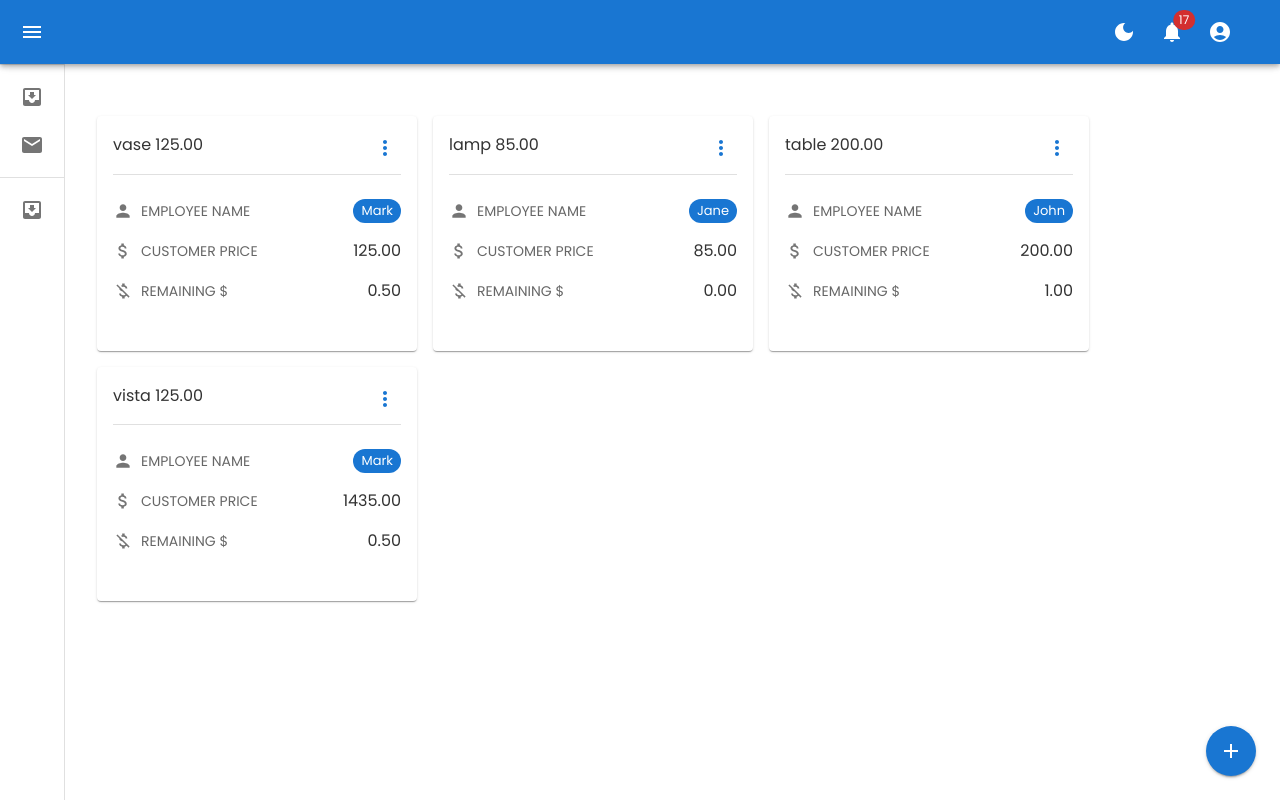
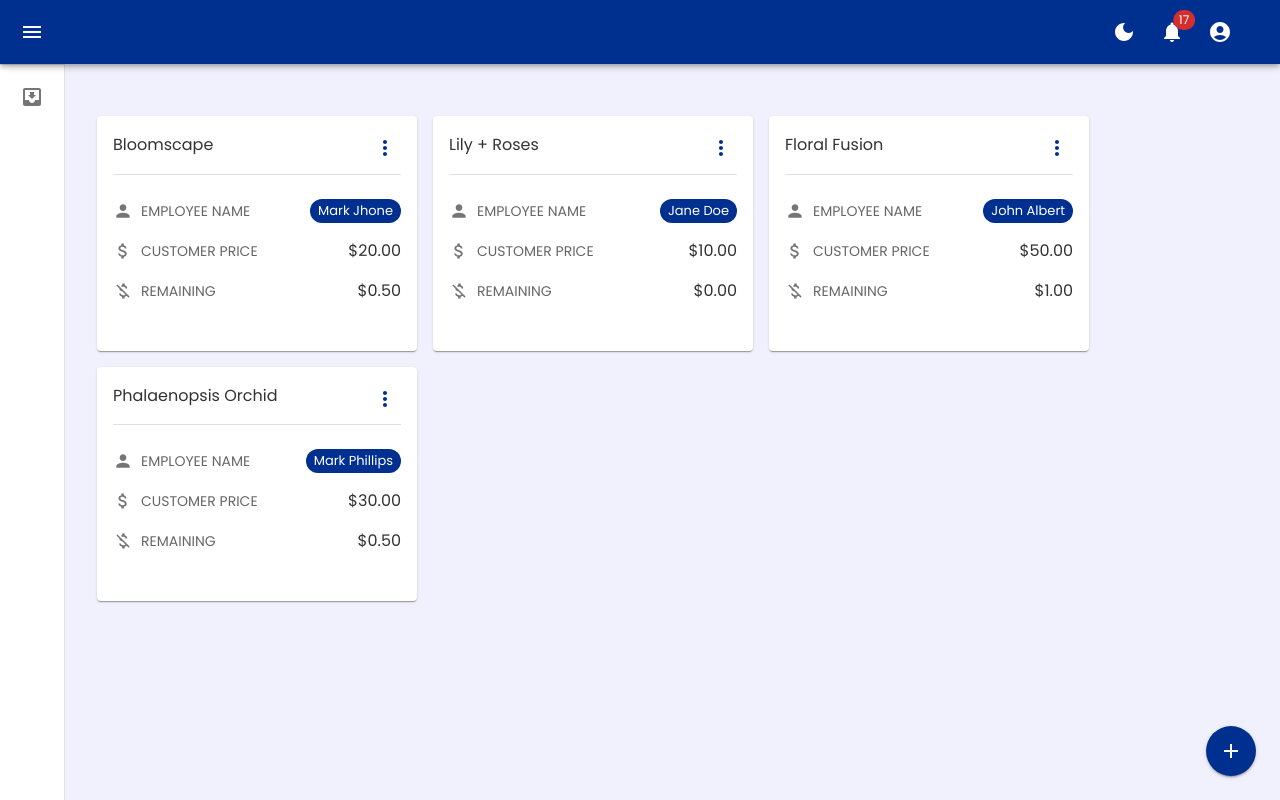
Before and after one commit to irfantayyib07/template, a Next.js app: page /dashboard/orders in a window 1280 px wide. Built offline with nearby package versions, Linux system fonts and the light colour scheme.

Commit message:
order form final output

```diff
--- a/public/data/order-form-data.ts
+++ b/public/data/order-form-data.ts
@@ -1,10 +1,8 @@
 export const NAMES = [
- 'Oliver Hansen',
- 'Van Henry',
- 'April Tucker',
- 'Mark',
- 'Jane',
- 'John',
+ 'Mark Jhone',
+ 'Jane Doe',
+ 'John Albert',
+ 'Mark Phillips'
 ];
 
 export const RECORDS = [
--- a/public/orders.json
+++ b/public/orders.json
@@ -1,26 +1,26 @@
 [
     {
-        "orderTitle": "vase 125.00",
-        "employeeName": "Mark",
-        "customerPrice": "125.00",
+        "orderTitle": "Bloomscape",
+        "employeeName": "Mark Jhone",
+        "customerPrice": "20.00",
         "remainingAmount": "0.50"
     },
     {
-        "orderTitle": "lamp 85.00",
-        "employeeName": "Jane",
-        "customerPrice": "85.00",
+        "orderTitle": "Lily + Roses",
+        "employeeName": "Jane Doe",
+        "customerPrice": "10.00",
         "remainingAmount": "0.00"
     },
     {
-        "orderTitle": "table 200.00",
-        "employeeName": "John",
-        "customerPrice": "200.00",
+        "orderTitle": "Floral Fusion",
+        "employeeName": "John Albert",
+        "customerPrice": "50.00",
         "remainingAmount": "1.00"
     },
     {
-        "orderTitle": "vista 125.00",
-        "employeeName": "Mark",
-        "customerPrice": "1435.00",
+        "orderTitle": "Phalaenopsis Orchid",
+        "employeeName": "Mark Phillips",
+        "customerPrice": "30.00",
         "remainingAmount": "0.50"
     }
 ]
--- a/src/app/dashboard/orders/page.tsx
+++ b/src/app/dashboard/orders/page.tsx
@@ -133,7 +133,8 @@ export default function MiniDrawer() {
         </DrawerHeader>
         <Divider />
         <List>
-     {["Dashboard", "Orders"].map((text, index) => (
+          {/* {["Dashboard", "Orders"].map((text, index) => (  */}
+          {["Orders"].map((text, index) => (
             <ListItem key={text} disablePadding sx={{ display: "block" }}>
               <ListItemButton
                 sx={{
@@ -145,7 +146,7 @@ export default function MiniDrawer() {
                 <ListItemIcon
                   sx={{
                     minWidth: 0,
-          mr: open ? 3 : "auto",
+                    mr: open ? 1 : "auto",
                     justifyContent: "center",
                   }}
                 >
@@ -156,8 +157,7 @@ export default function MiniDrawer() {
             </ListItem>
           ))}
         </List>
-    <Divider />
-    <List>
+        {/* <List>
           {["user"].map((text, index) => (
             <ListItem key={text} disablePadding sx={{ display: "block" }}>
               <ListItemButton
@@ -180,7 +180,7 @@ export default function MiniDrawer() {
               </ListItemButton>
             </ListItem>
           ))}
-    </List>
+        </List> */}
       </Drawer>
       <Box component="main" sx={{ flexGrow: 1, p: 3 }}>
         <DrawerHeader />
--- a/src/app/globals.css
+++ b/src/app/globals.css
@@ -33,3 +33,14 @@ body {
  position: absolute;
  right: 0;
 }
+
+.scrollable-container {
+  max-height: 100%;
+  overflow-y: auto;
+  scrollbar-width: none; /* Firefox */
+  -ms-overflow-style: none; /* IE 10+ */
+}
+
+.scrollable-container::-webkit-scrollbar {
+  display: none; /* Chrome, Safari, Opera */
+}
--- a/src/app/template.tsx
+++ b/src/app/template.tsx
@@ -6,7 +6,7 @@ import { Add } from "@mui/icons-material";
 import { Button } from "@mui/material";
 import React, { useRef, useState } from "react";
 
-function DashboardTemplate({ children }: { children: React.ReactNode; }) {
+function DashboardTemplate({ children }: { children: React.ReactNode }) {
   const [dialogOpen, setDialogOpen] = useState(false);
   const modalRef = useRef();
 
@@ -36,7 +36,7 @@ function DashboardTemplate({ children }: { children: React.ReactNode; }) {
         <Add />
       </Button>
       <CustomDialog
-    title="Create Order"
+        title="Create Orders"
         content={<OrderForm mode="add" ref={modalRef} />}
         ref={modalRef}
         open={dialogOpen}
--- a/src/components/cards/order-card.tsx
+++ b/src/components/cards/order-card.tsx
@@ -16,7 +16,8 @@ type OrderCardProps = {
 
 const OrderCard: React.FC<OrderCardProps> = props => {
   const { orderTitle, employeeName, customerPrice, remainingAmount } = props;
-
+  // const customerPriceNumber = +customerPrice.replace("$", "");
+  // const remainingAmountNumber = +remainingAmount.replace("$", "");
   const [dialogOpen, setDialogOpen] = useState(false);
 
   const handleOpenDialog = () => {
@@ -46,7 +47,8 @@ const OrderCard: React.FC<OrderCardProps> = props => {
   ];
 
   const modalRef = useRef();
-
+  // console.log(remainingAmount);
+  // console.log(customerPriceNumber);
   return (
     <>
       <Card sx={{ position: "relative", maxWidth: 345, minWidth: 320, p: 2, m: 1 }}>
@@ -92,7 +94,7 @@ const OrderCard: React.FC<OrderCardProps> = props => {
               <Stack display="flex" flexDirection="row" alignItems="center">
                 <MoneyOffIcon fontSize="small" color="action" />
                 <Typography variant="body2" color="text.secondary" ml={1}>
-                  REMAINING $
+                  REMAINING
                 </Typography>
               </Stack>
               <Typography variant="body1" color="text.primary">
--- a/src/components/forms/order-form.tsx
+++ b/src/components/forms/order-form.tsx
@@ -22,19 +22,6 @@ import Card from "@mui/material/Card";
 import * as Yup from "yup";
 import { Diversity1 } from "@mui/icons-material";
 
-function calculateRemainingAmount(operands: OrderFormValues) {
- const { customerPrice, selectedRecords, packaging, freshFlowerQuantity } = operands;
- const selectedRecordsTotal = selectedRecords?.reduce((acc, obj) => +obj.price.replace("$", "") + acc, 0) || 0;
- const packagingTotal = packaging?.reduce((acc, obj) => +obj.price.replace("$", "") + acc, 0) || 0;
- const freshFlowerQuantityTotal = freshFlowerQuantity?.reduce((acc, obj) => +obj.price.replace("$", "") + acc, 0) || 0;
- const greensTotal = 10 * +customerPrice / 100;
- const wastageTotal = 20 * +customerPrice / 100;
-
- const remainingAmount = +customerPrice - (selectedRecordsTotal + packagingTotal + freshFlowerQuantityTotal + greensTotal + wastageTotal);
-
- return remainingAmount;
-}
-
 type RecordType = {
   name: string;
   price: string;
@@ -47,6 +34,22 @@ type OrderCardProps = {
   remainingAmount?: string;
   mode: "add" | "edit";
 };
+function calculateRemainingAmount(operands: OrderFormValues) {
+  const { customerPrice, selectedRecords, packaging, freshFlowerQuantity } = operands;
+  const selectedRecordsTotal =
+    selectedRecords?.reduce((acc, obj) => +obj.price.replace("$", "") + acc, 0) || 0;
+  const packagingTotal = packaging?.reduce((acc, obj) => +obj.price.replace("$", "") + acc, 0) || 0;
+  const freshFlowerQuantityTotal =
+    freshFlowerQuantity?.reduce((acc, obj) => +obj.price.replace("$", "") + acc, 0) || 0;
+  const greensTotal = (10 * +customerPrice) / 100;
+  const wastageTotal = (20 * +customerPrice) / 100;
+
+  const remainingAmount =
+    +customerPrice -
+    (selectedRecordsTotal + packagingTotal + freshFlowerQuantityTotal + greensTotal + wastageTotal);
+
+  return remainingAmount;
+}
 
 const OrderFormSchema = Yup.object().shape({
   orderTitle: Yup.string().required("Order Title is required"),
@@ -85,12 +88,11 @@ const OrderForm = (
   ref: React.Ref<any>,
 ) => {
   const submitButtonRef = useRef<HTMLButtonElement>(null);
-
   const formik = useFormik<OrderFormValues>({
     initialValues: {
       orderTitle: mode === "edit" ? orderTitle || "" : "",
       employeeName: mode === "edit" ? employeeName || "" : "",
-   customerPrice: mode === "edit" ? customerPrice || "" : "",
+      customerPrice: mode === "edit" ? customerPrice?.replace("$", "") || "" : "",
       selectedRecords: [] as RecordType[],
       freshFlowerQuantity: [] as RecordType[],
       packaging: [] as RecordType[],
@@ -116,7 +118,14 @@ const OrderForm = (
     <FormikProvider value={formik}>
       <Form onSubmit={formik.handleSubmit} className="h-full">
         <Grid container gap={2} sx={{ flexWrap: { xs: "wrap", md: "nowrap" } }} className="h-full">
-     <Grid container item columns={{ xs: 12, sm: 6 }} gap={3} className="h-full overflow-y-auto pr-5">
+          <Grid
+            container
+            item
+            columns={{ xs: 12, sm: 6 }}
+            gap={2}
+            className="h-full overflow-y-auto scrollable-container"
+            px={1}
+          >
             <Grid item xs={12} container alignItems="center" className="mt-2">
               <Grid item xs={12} sm={3}>
                 <Typography variant="h6" sx={{ display: { xs: "none", sm: "initial" } }}>
@@ -154,7 +163,7 @@ const OrderForm = (
               </Grid>
               <Grid item xs={12} sm={9}>
                 <BasicTextFields
-         label="Total Budget"
+                  label="Total Budget (USD)"
                   name="customerPrice"
                   value={formik.values.customerPrice}
                   onChange={formik.handleChange}
@@ -165,24 +174,9 @@ const OrderForm = (
                 />
               </Grid>
             </Grid>
-      <Grid item xs={12} container alignItems="center">
-       <Grid item xs={12} sm={3}>
-        <Typography variant="h6" sx={{ display: { xs: "none", sm: "initial" } }}>
-         Remaining
-        </Typography>
-       </Grid>
-       <Grid item xs={12} sm={9}>
-        <BasicTextFields
-         label="Remaining Budget"
-         name="remainingAmount"
-         InputProps={{ readOnly: true }}
-         value={calculateRemainingAmount(formik.values)}
-         fullWidth
-        />
-       </Grid>
-      </Grid>
+
             <Grid item xs={12}>
-       <Divider sx={{ px: 5 }}>
+              <Divider>
                 <Chip color="primary" label="Records Details" size="small" />
               </Divider>
             </Grid>
@@ -234,48 +228,51 @@ const OrderForm = (
             justifyContent="start"
             columns={{ xs: 12, sm: 6 }}
             gap={2}
-      className=" overflow-y-auto"
+            className="scrollable-container overflow-y-auto"
             paddingBottom={1}
+            px={1}
           >
-      <Divider sx={{ px: 5 }}>
+            <Divider>
               <Chip color="primary" label="Records Preview" size="small" />
             </Divider>
-      <Grid container justifyContent={"center"} gap={2}>
-       <Grid xs={6} md={3}>
-        <Card sx={{ height: "100%", display: "flex", alignItems: "center" }}>
+            <Grid container spacing={2}>
+              <Grid item xs={6} lg={4}>
+                <Card sx={{ height: "100%", display: "flex" }}>
                   <CardContent sx={{ textAlign: "left" }}>
-          <Typography sx={{ fontSize: 18, mb: 1.5 }} color="text.secondary">
+                    <Typography sx={{ fontSize: 16, mb: 1.5 }} color="text.secondary">
                       Order Title
                     </Typography>
                     <Typography color="text.primary">{formik.values.orderTitle || "---"}</Typography>
                   </CardContent>
                 </Card>
               </Grid>
-       <Grid xs={6} md={3}>
-        <Card sx={{ height: "100%", display: "flex", alignItems: "center" }}>
+              <Grid item xs={6} lg={4}>
+                <Card sx={{ height: "100%", display: "flex" }}>
                   <CardContent sx={{ textAlign: "left" }}>
-          <Typography sx={{ fontSize: 18, mb: 1.5 }} color="text.secondary" gutterBottom>
+                    <Typography sx={{ fontSize: 16, mb: 1.5 }} color="text.secondary" gutterBottom>
                       <AccountCircleIcon /> Employee Name
                     </Typography>
                     <Typography color="text.primary">{formik.values.employeeName || "---"}</Typography>
                   </CardContent>
                 </Card>
               </Grid>
-       <Grid xs={6} md={5}>
+              <Grid item xs={12} lg={4}>
                 <Card>
                   <CardContent sx={{ textAlign: "left" }}>
-          <Typography sx={{ fontSize: 18, mb: 1.5 }} color="text.secondary" gutterBottom>
+                    <Typography sx={{ fontSize: 16, mb: 1.5 }} color="text.secondary" gutterBottom>
                       <AccountBalanceWalletIcon /> Customer Budget
                     </Typography>
                     <Grid container>
-           <Grid xs={6}>
-            <Typography color="text.primary">
-             Total: <b>${formik.values.customerPrice || 0}</b>
+                      <Grid xs={12}>
+                        <Typography color="text.primary" display="flex" gap={1}>
+                          <>Total:</>
+                          <b>${formik.values.customerPrice}</b>
                         </Typography>
                       </Grid>
-           <Grid xs={6}>
-            <Typography color="text.primary">
-             Remaining: <b>${calculateRemainingAmount(formik.values)}</b>
+                      <Grid xs={12}>
+                        <Typography color="text.primary" display="flex" gap={1}>
+                          <>Remaining:</>
+                          <b>${calculateRemainingAmount(formik.values)}</b>
                         </Typography>
                       </Grid>
                     </Grid>
@@ -283,11 +280,11 @@ const OrderForm = (
                 </Card>
               </Grid>
             </Grid>
-      <Divider sx={{ px: 5, mt: 3 }}>
+            <Divider>
               <Chip color="primary" label="Records Details" size="small" />
             </Divider>
-      <Grid px={1} container gap={2} justifyContent={"left"}>
-       <Grid xs={3} textAlign={"center"}>
+            <Grid container spacing={2}>
+              <Grid item xs={6} lg={4}>
                 <Card>
                   <CardContent sx={{ textAlign: "left" }}>
                     <Stack>
@@ -303,7 +300,7 @@ const OrderForm = (
                   </CardContent>
                 </Card>
               </Grid>
-       <Grid xs={3}>
+              <Grid item xs={6} lg={4}>
                 <Card>
                   <CardContent>
                     <Stack>
@@ -320,7 +317,7 @@ const OrderForm = (
                 </Card>
               </Grid>
             </Grid>
-      <Grid px={1} container display={"flex"}>
+            <Grid container display={"flex"}>
               <Grid xs={12}>
                 <Card>
                   <CardContent>
@@ -329,7 +326,11 @@ const OrderForm = (
                         <CategoryOutlinedIcon /> Hard Goods:
                       </Typography>
                       <Stack textAlign={"right"} flexDirection={"row"} justifyContent={"end"}>
-            <div>Total: <b>{` $${formik.values.selectedRecords?.reduce((acc, obj) => +obj.price.replace("$", "") + acc, 0)}`}</b> {`(${formik.values.selectedRecords?.length} selected)`}</div>
+                        <div>
+                          Total:{" "}
+                          <b>{` $${formik.values.selectedRecords?.reduce((acc, obj) => +obj.price.replace("$", "") + acc, 0)}`}</b>{" "}
+                          {`(${formik.values.selectedRecords?.length} selected)`}
+                        </div>
                       </Stack>
                     </Stack>
                     <Stack display={"flex"} flexDirection={"row"} flexWrap={"wrap"} gap={1}>
@@ -348,7 +349,7 @@ const OrderForm = (
               </Grid>
             </Grid>
 
-      <Grid px={1} container display={"flex"}>
+            <Grid container display={"flex"}>
               <Grid xs={12}>
                 <Card>
                   <CardContent>
@@ -357,7 +358,11 @@ const OrderForm = (
                         <CardGiftcardOutlinedIcon /> Packing:
                       </Typography>
                       <Stack textAlign={"right"} flexDirection={"row"} justifyContent={"end"}>
-           <div>Total: <b>{` $${formik.values.packaging?.reduce((acc, obj) => +obj.price.replace("$", "") + acc, 0)}`}</b> {`(${formik.values.packaging?.length} selected)`}</div>
+                        <div>
+                          Total:{" "}
+                          <b>{` $${formik.values.packaging?.reduce((acc, obj) => +obj.price.replace("$", "") + acc, 0)}`}</b>{" "}
+                          {`(${formik.values.packaging?.length} selected)`}
+                        </div>
                       </Stack>
                     </Stack>
                     <Stack display={"flex"} flexDirection={"row"} flexWrap={"wrap"} gap={1}>
@@ -376,7 +381,7 @@ const OrderForm = (
               </Grid>
             </Grid>
 
-      <Grid px={1} container display={"flex"}>
+            <Grid container display={"flex"}>
               <Grid xs={12}>
                 <Card>
                   <CardContent>
@@ -385,7 +390,11 @@ const OrderForm = (
                         <YardOutlinedIcon /> Fresh Flower Quantity:
                       </Typography>
                       <Stack textAlign={"right"} flexDirection={"row"} justifyContent={"end"}>
-           <div>Total: <b>{` $${formik.values.freshFlowerQuantity?.reduce((acc, obj) => +obj.price.replace("$", "") + acc, 0)}`}</b> {`(${formik.values.freshFlowerQuantity?.length} selected)`}</div>
+                        <div>
+                          Total:{" "}
+                          <b>{` $${formik.values.freshFlowerQuantity?.reduce((acc, obj) => +obj.price.replace("$", "") + acc, 0)}`}</b>{" "}
+                          {`(${formik.values.freshFlowerQuantity?.length} selected)`}
+                        </div>
                       </Stack>
                     </Stack>
                     <Stack display={"flex"} flexDirection={"row"} flexWrap={"wrap"} gap={1}>
--- a/src/components/multiple-select-checkmarks/index.tsx
+++ b/src/components/multiple-select-checkmarks/index.tsx
@@ -31,13 +31,13 @@ const MultipleSelectCheckmarks: React.FC<Props> = ({ name, label, records }) =>
         // id={name}
         options={records}
         disableCloseOnSelect
-        getOptionLabel={option => `${option.name} (${option.price})`}
+        getOptionLabel={option => `${option.name} ($${option.price})`}
         value={selectedRecords}
         onChange={handleChange}
         renderOption={(props, option, { selected }) => (
           <Box component="li" {...props}>
             <Checkbox style={{ marginRight: 8 }} checked={selected} />
-            <span>{`${option.name} (${option.price})`}</span>
+            <span>{`${option.name} ($${option.price})`}</span>
           </Box>
         )}
         renderInput={params => (
--- a/src/components/order-listing/page.tsx
+++ b/src/components/order-listing/page.tsx
@@ -51,8 +51,8 @@ const OrderListing = () => {
           key={index}
           orderTitle={order.orderTitle}
           employeeName={order.employeeName}
-          customerPrice={order.customerPrice}
-          remainingAmount={order.remainingAmount}
+          customerPrice={`$${order.customerPrice}`}
+          remainingAmount={`$${order.remainingAmount}`}
         />
       ))}
     </div>
--- a/src/config/theme.tsx
+++ b/src/config/theme.tsx
@@ -24,16 +24,16 @@ export default function ModeContextProvider({ children }: ModeContextProviderPro
     palette: {
       mode: mode,
       primary: {
-        main: "#1976d2",
+        main: "#00308F",
       },
       secondary: {
         main: "#dc004e",
       },
       background: {
-        default: mode === "light" ? "#FFFFFF" : "#333333", // default background color based on mode
+        default: mode === "light" ? "#f1f1fd" : "#333333", // default background color based on mode
       },
       text: {
-        primary: mode === "light" ? "#333333" : "#FFFFFF", //  primary text color based on mode
+        primary: mode === "light" ? "#333333" : "#f1f1f1", //  primary text color based on mode
       },
     },
     typography: {
```
Lines whose indentation alone changed are shown as unchanged.
